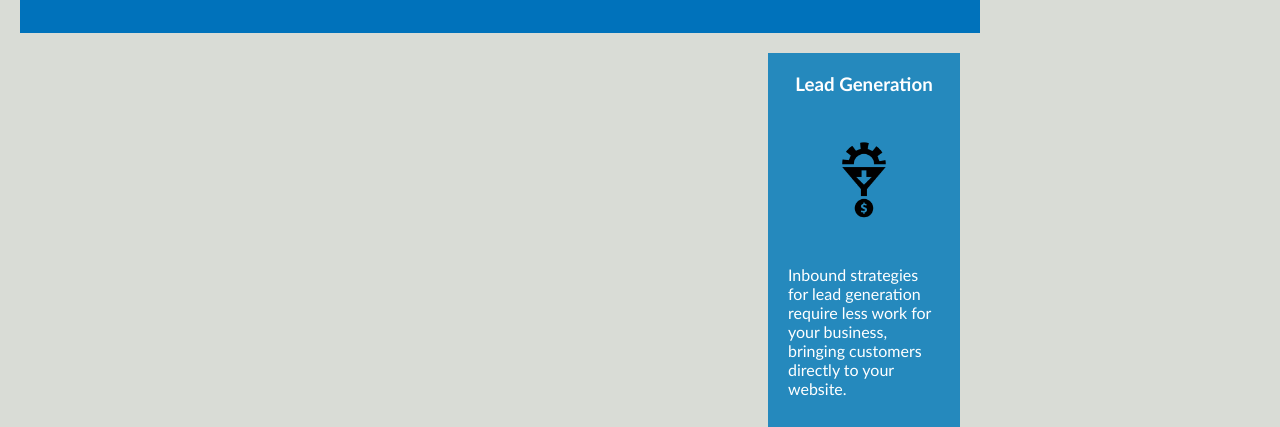
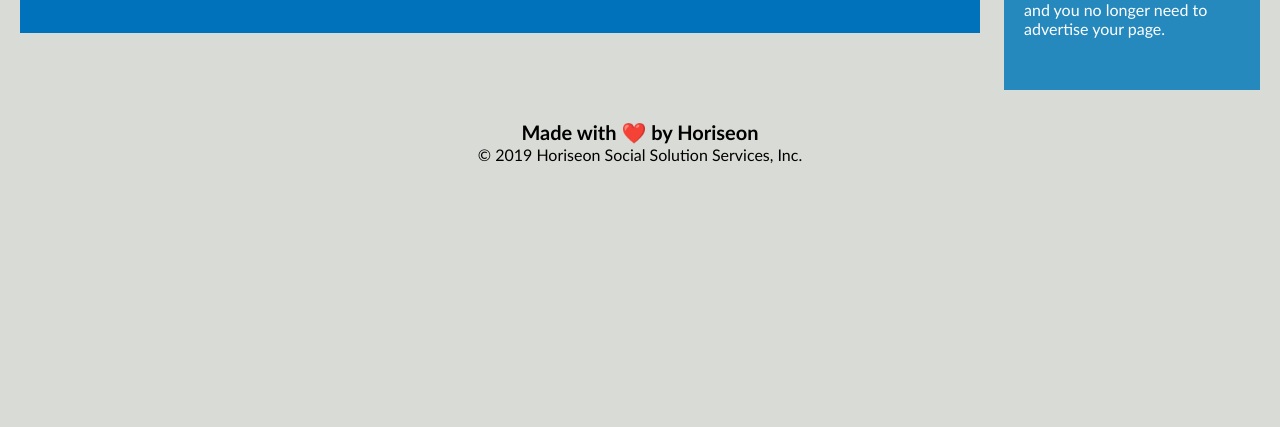
Before and after one commit to itsamish01/hw-1, a website built with Vite: page index.html in a window 1280 px wide. Shown: the part 1829-2256 px from the top of the page. After the commit the page ends 2023 px from the top, so only its background shows below. Built offline with nearby package versions, Linux system fonts and the light colour scheme.

Commit message:
changes hw

```diff
--- a/index.html
+++ b/index.html
@@ -42,9 +42,7 @@
           visibility and find the right customers for your business.
         </p>
       </article>
-      <article
-        class="online-reputation-management"
-      >
+      <article class="online-reputation-management">
         <img
           src="./assets/images/online-reputation-management.jpg"
           alt="A computer displaying diffrent types of graphs relating to the growth of online reputation management"
@@ -73,7 +71,7 @@
           your lead generation.
         </p>
       </article>
-    <main>
+    </main>
     <aside class="benefits">
       <section class="benefit-lead">
         <h3>Lead Generation</h3>
```
